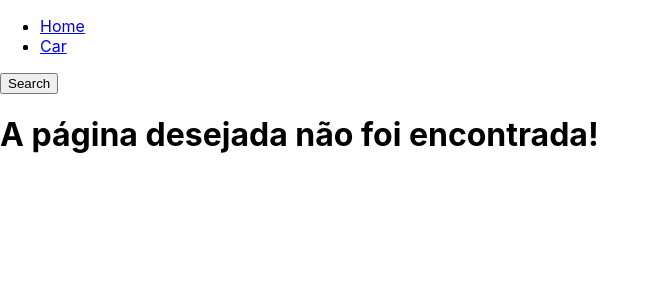
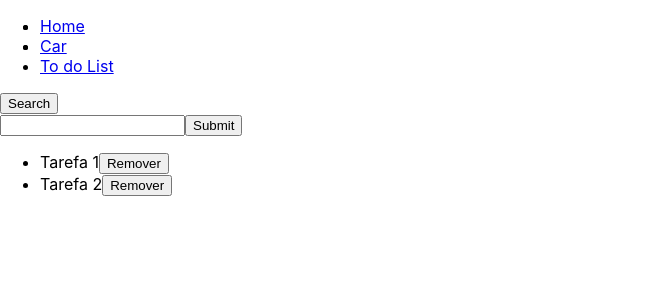
Before and after one commit to TarsilaNascMartins/API_UNI1500, a React (Create React App) app: page /todolist in a window 1280 px wide. Shown: the top 300 px of the page, without its empty margins (0-659 px from the left). Built offline with nearby package versions, Linux system fonts and the light colour scheme.

Commit message:
ListToDo

```diff
--- a/package.json
+++ b/package.json
@@ -6,7 +6,9 @@
     "@testing-library/jest-dom": "^5.16.5",
     "@testing-library/react": "^13.3.0",
     "@testing-library/user-event": "^13.5.0",
+    "bootstrap": "^5.2.0",
     "react": "^18.2.0",
+    "react-bootstrap": "^2.5.0",
     "react-dom": "^18.2.0",
     "react-router-dom": "^6.3.0",
     "react-scripts": "5.0.1",
--- a/src/App.js
+++ b/src/App.js
@@ -4,7 +4,7 @@ import Layout from "./Pages/Layout";
 import Home from "./Pages/Home";
 import Cars from "./Pages/Car";
 import NotFound from "./Pages/NotFound";
-
+import ToDoList from "./Components/ToDoList/ToDoList";
 
 function App() {
   return (
@@ -14,7 +14,7 @@ function App() {
                 <Route index element={<Home/>}/>
                 <Route path="carros" element={<Cars/>}/>
                 <Route path="*" element={<NotFound/>}/>
-
+                <Route path="todolist" element={<ToDoList/>}/>
         </Route>
 
     </Routes>
--- /dev/null
+++ b/src/Components/ToDoList/ToDoList.jsx
@@ -0,0 +1,54 @@
+import { useState } from "react"
+
+function ToDoList(){
+
+const [listToDos,setListTodos] = useState ([
+
+{id: 1, texto: 'Tarefa 1'},
+{id: 2, texto: 'Tarefa 2'}
+
+]);
+
+const [texto,setTexto] = useState ("");
+
+function addToList(event){
+event.preventDefault();
+const newId = listToDos.length + 1;
+const newItem = {id: newId,texto};
+const newList = listToDos.concat(newItem);
+
+setListTodos(newList);
+
+}
+
+function removeFromList(id){
+
+const newList = listToDos.filter(c => c.id !==id);
+setListTodos(newList);
+
+}
+
+return <>
+
+<form onSubmit={(event)=>(addToList(event))}>
+<input type= "text" onChange={(event)=> {setTexto(event.target.value)}}></input>
+<input type= "submit"></input>
+</form>
+
+<ul>
+{listToDos.map((item) =>
+
+<li key={item.id}>{item.texto}
+<button onClick={()=>(removeFromList (item.id))}>Remover</button>
+</li>
+)
+
+}
+
+</ul>
+
+</>
+
+}
+
+export default ToDoList
--- a/src/Pages/Home.jsx
+++ b/src/Pages/Home.jsx
@@ -1,5 +1,5 @@
 function Home(){
-    return <h1>Olá, seja bem vindo!</h1>
+    return <h1>Olá, seja bem vindo(a) a concessionária!!!</h1>
 }
 
 export default Home;
--- a/src/Pages/Layout.jsx
+++ b/src/Pages/Layout.jsx
@@ -14,6 +14,10 @@ const Layout =()=>{
             <li class="nav-item">
             <li><Link to="/carros">Car</Link></li>
             </li>
+
+            <li><Link to="/todolist">To do List</Link></li>
+
+
 
          </ul>
 
--- a/src/Pages/NotFound.jsx
+++ b/src/Pages/NotFound.jsx
@@ -1,4 +1,5 @@
 function NotFound(){
-    return <h1>A página desejada não foi encontrada!</h1>
+    return  <h1>A página desejada não foi encontrada!</h1>
+
    }
    export default NotFound;
```
Also changed, not shown: 1 other file (tests, documents, lock files or other folders).
